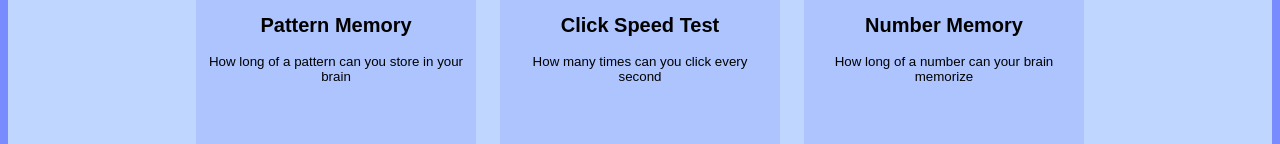
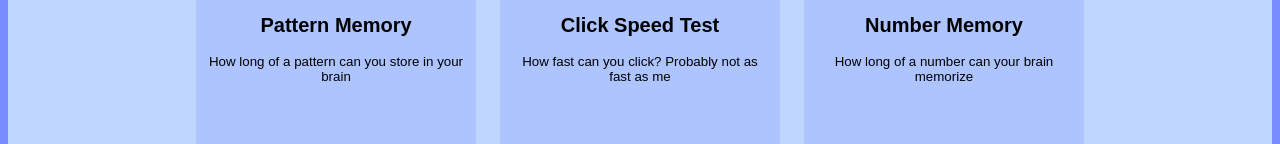
Before and after one commit to Sampalmer8/Human-Benchmark, a plain HTML site: page index.html in a window 1280 px wide. Shown: the part 1162-1306 px from the top of the page. Drawn offline with Linux system fonts and the light colour scheme.

Commit message:
Update index.html

```diff
--- a/index.html
+++ b/index.html
@@ -53,7 +53,7 @@
           ><button id="chimp">
             <i class="fa-solid fa-hand-pointer"></i>
             <h2>Click Speed Test</h2>
-            <p>How many times can you click every second</p>
+            <p>How fast can you click? Probably not as fast as me</p>
           </button></a
         >
         <a href="/Number memory/num.html"
```
